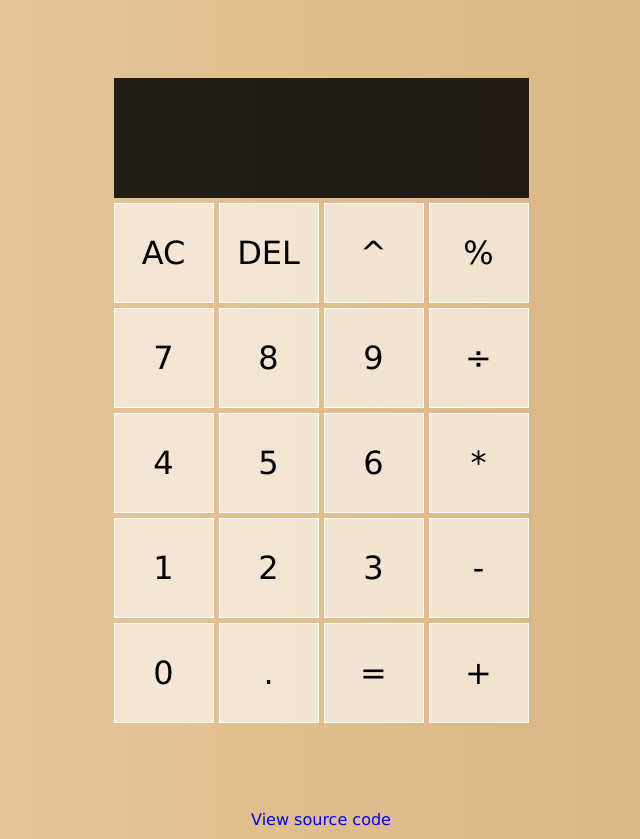
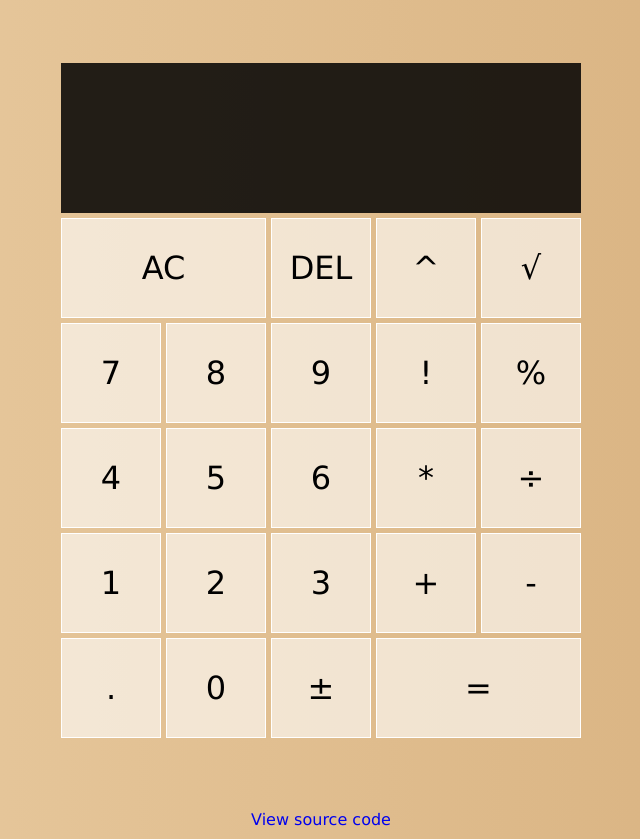
Before and after one commit to matthewdculiat/calculator, a plain HTML site: page index.html in a window 1280 px wide. Shown: the whole page, without its empty margins (319-959 px from the left). Drawn offline with Linux system fonts and the light colour scheme.

Commit message:
Add mod structure and style

```diff
--- a/index.html
+++ b/index.html
@@ -14,26 +14,29 @@
             <div data-previous-operand class="previous-operand"></div>
             <div data-current-operand class="current-operand"></div>
         </div>
-        <button data-all-clear>AC</button>
+        <button class="span-two" data-all-clear>AC</button>
         <button data-delete>DEL</button>
         <button data-operation>^</button>
-        <button data-operation>%</button>
+        <button data-operation>√</button>
         <button data-number>7</button>
         <button data-number>8</button>
         <button data-number>9</button>
-        <button data-operation>÷</button>
+        <button data-operation>!</button>
+        <button data-operation>%</button>
         <button data-number>4</button>
         <button data-number>5</button>
         <button data-number>6</button>
         <button data-operation>*</button>
+        <button data-operation>÷</button>
         <button data-number>1</button>
         <button data-number>2</button>
         <button data-number>3</button>
+        <button data-operation>+</button>
         <button data-operation>-</button>
+        <button data-number>.</button>
         <button data-number>0</button>
-        <button data-number>.</button>
-        <button data-equals>=</button>
-        <button data-operation>+</button>
+        <button data-number>±</button>
+        <button class="span-two" data-equals>=</button>
     </div>
     <footer><a href="https://github.com/matthewdculiat/calculator">View source code</a></footer>
 </body>
--- a/style.css
+++ b/style.css
@@ -16,8 +16,8 @@ body {
     align-content: center;
     min-height: 100vh;
     gap: 5px;
-    grid-template-columns: repeat(4, 100px);
-    grid-template-rows: minmax(120px, auto) repeat(5, 100px);
+    grid-template-columns: repeat(5, 100px);
+    grid-template-rows: minmax(150px, auto) repeat(5, 100px);
 }
 
 .calculator-grid > button {
@@ -30,6 +30,10 @@ body {
 
 .calculator-grid > button:hover {
     background-color: rgba(255, 255, 255, .9);
+}
+
+.span-two {
+    grid-column: span 2;
 }
 
 .output {
```
